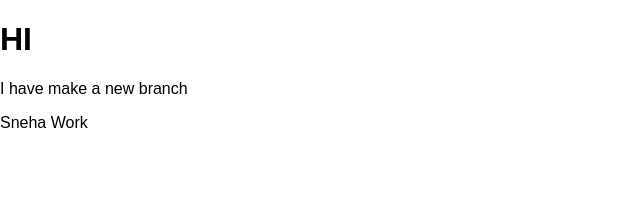
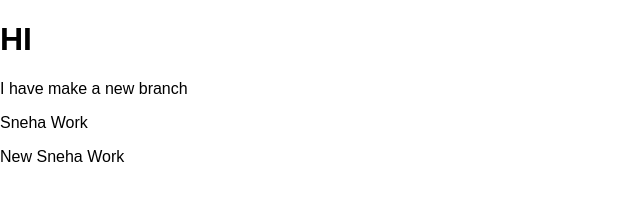
Before and after one commit to daudintact/contentWriter, a plain HTML site: page index.html in a window 1280 px wide. Shown: the whole page, without its empty margins (0-640 px from the left). Drawn offline with Linux system fonts and the light colour scheme.

Commit message:
2015#9#30#315
new sneha work

```diff
--- a/index.html
+++ b/index.html
@@ -15,5 +15,6 @@
 	<h1>HI</h1>
 	<p>I have make a new branch</p>
     <p>Sneha Work</p>
+    <p>New Sneha Work</p>
 </body>
 </html>
```
